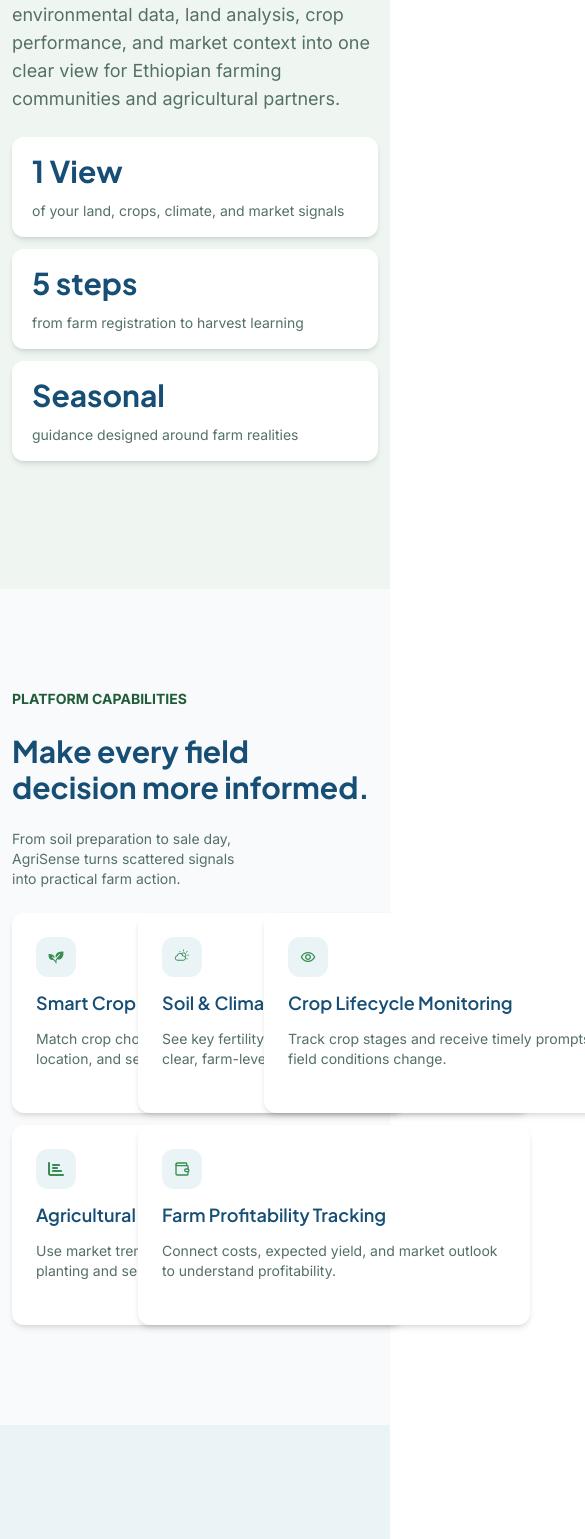
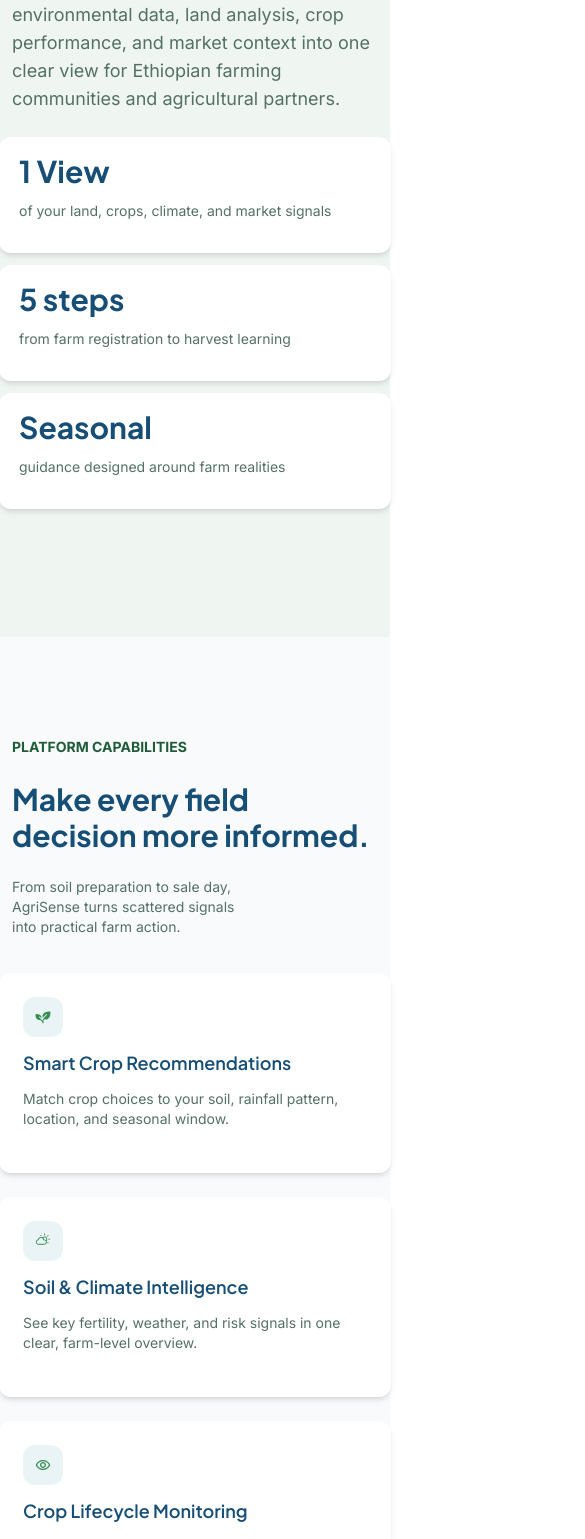
Before and after one commit to AviatorLabs/AgriSense, a React app in the folder frontend/: page / in a window 390 px wide. Shown: the part 1660-3199 px from the top of the page, 585 px wide, since content can reach past the window. Built offline with nearby package versions, Linux system fonts and the light colour scheme; the HTML template or start-up script is replaced by a standard one.

Commit message:
chore: made all feature sections responsive

```diff
--- a/frontend/src/componentes/landing-page-components/landingPageFeatureComponents/section1.jsx
+++ b/frontend/src/componentes/landing-page-components/landingPageFeatureComponents/section1.jsx
@@ -20,8 +20,8 @@ export default function Section1() {
             communities and agricultural partners.
           </p>
         </div>
-        <div className="container grid grid-cols-1 gap-3 md:grid-cols-3">
-          <div className="flex flex-col gap-y-3 px-5 py-4 bg-card rounded-xl shadow-md">
+        <div className="container grid grid-cols-1 gap-3 justify-items-center md:grid-cols-2 lg:grid-cols-3">
+          <div className="w-98 h-29 flex flex-col gap-y-3 px-5 py-4 bg-card rounded-xl shadow-md">
             <h3 className="text-foreground text-3xl font-sans font-bold">
               1 View
             </h3>
@@ -29,7 +29,7 @@ export default function Section1() {
                 of your land, crops, climate, and market signals
             </p>
           </div>
-          <div className="flex flex-col gap-y-3 px-5 py-4 bg-card rounded-xl shadow-md">
+          <div className="w-98 h-29 flex flex-col gap-y-3 px-5 py-4 bg-card rounded-xl shadow-md">
             <h3 className="text-foreground text-3xl font-sans font-bold">
               5 steps
             </h3>
@@ -37,7 +37,7 @@ export default function Section1() {
                 from farm registration to harvest learning
             </p>
           </div>
-          <div className="flex flex-col gap-y-3 px-5 py-4 bg-card rounded-xl shadow-md">
+          <div className="w-98 h-29 flex flex-col gap-y-3 px-5 py-4 bg-card rounded-xl shadow-md">
             <h3 className="text-foreground text-3xl font-sans font-bold">
               Seasonal
             </h3>
--- a/frontend/src/componentes/landing-page-components/landingPageFeatureComponents/section2.jsx
+++ b/frontend/src/componentes/landing-page-components/landingPageFeatureComponents/section2.jsx
@@ -20,7 +20,7 @@ export default function Section2() {
         From soil preparation to sale day, AgriSense turns scattered signals
         into practical farm action.
       </p>
-      <div className="container grid grid-cols-3 gap-3">
+      <div className="grid grid-cols-1 gap-6 justify-items-center p-3 md:grid-cols-2 lg:grid-cols-3 ">
         <article className="w-98 h-50 flex flex-col gap-y-3 bg-card p-6 shadow-md rounded-xl">
           <span className="w-10 h-10 flex items-center justify-center bg-secondary p-2 rounded-xl">
             <PiPlantFill className="w-4 h-4 fill-primary-accent" />{" "}
```
